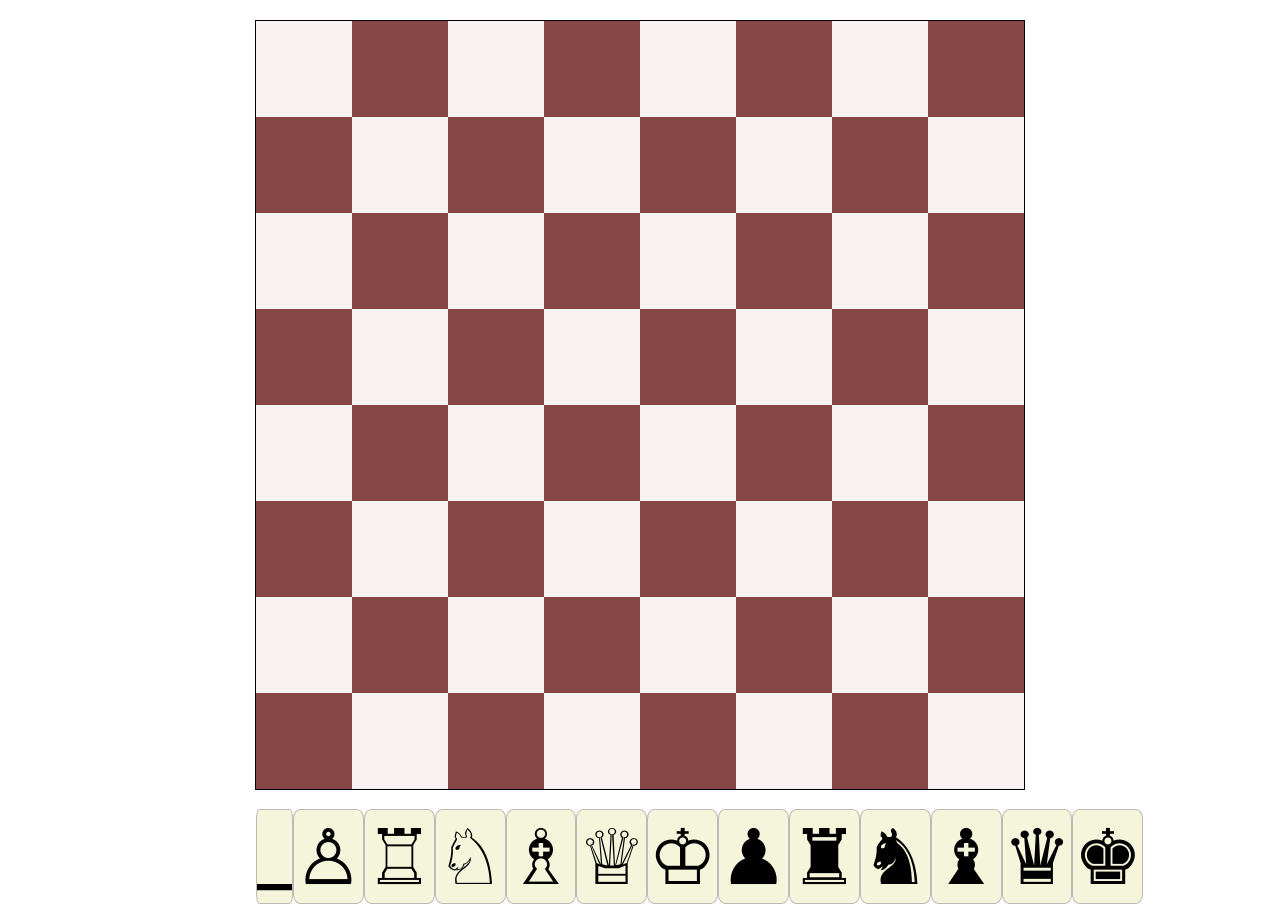
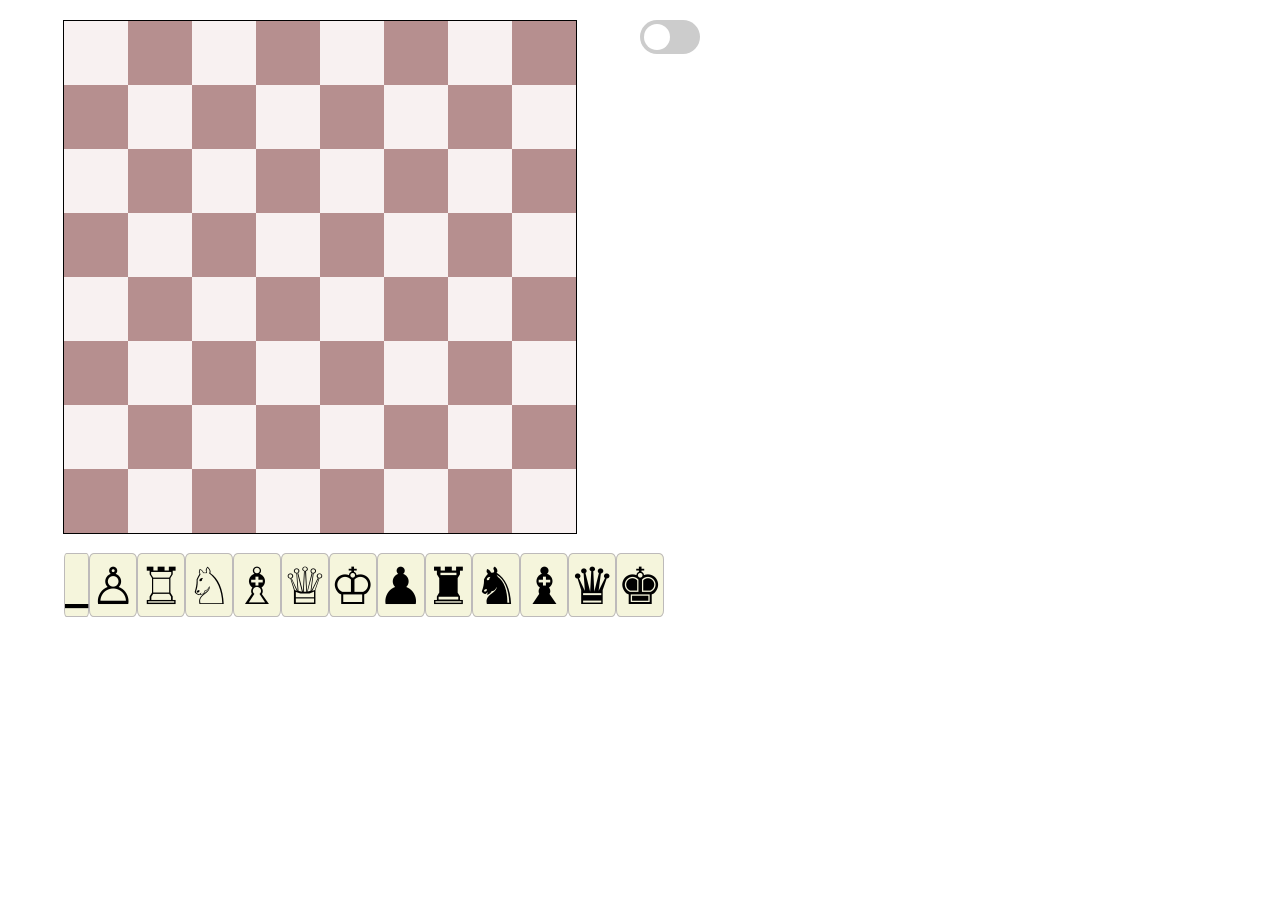
Before and after one commit to mherrerarendon/chess-board-setup, a React (Create React App) app: page / in a window 1280 px wide. After the commit the page ends 800 px from the top, so only its background shows below. Built offline with nearby package versions, Linux system fonts and the light colour scheme.

Commit message:
starting to add toggle component

```diff
--- a/src/App.js
+++ b/src/App.js
@@ -2,6 +2,7 @@ import { useState } from 'react'
 import './App.scss';
 import Board from './components/Board';
 import PieceSelection from './components/PieceSelection';
+import Toggle from './components/Toggle';
 
 function App() {
   const [selected_piece, set_piece] = useState("")
@@ -22,6 +23,7 @@ function App() {
 
   return (
     <div className="App">
+      <div className="main-container">
         <Board
           board_state={board_state}
           add_piece={add_piece}
@@ -31,6 +33,10 @@ function App() {
           handleChange={handleChange}
         />
       </div>
+      <div className="options-container">
+        <Toggle></Toggle>
+      </div>
+    </div>
   );
 }
 
--- a/src/App.scss
+++ b/src/App.scss
@@ -1,11 +1,14 @@
 :root {
-  --main-content-width: 60vw;
+  --main-content-width: 40vw;
   --piece-font-size: calc(var(--main-content-width) / 10);
+  --square-size: calc(var(--main-content-width) / 8);
 }
 
 .white-square, .dark-square {
   font-size: var(--piece-font-size);
   text-align: center;
+  min-height: var(--square-size);
+  max-height: var(--square-size);
 }
 
 .white-square {
@@ -13,7 +16,7 @@
 }
 
 .dark-square {
-  background-color: rgba(121, 48, 48, 0.892);
+  background-color: rgba(121, 48, 48, 0.541);
 }
 
 .board {
@@ -24,7 +27,6 @@
   height: var(--main-content-width);
   position: relative;
   margin: auto;
-  margin-top: 20px;
 }
 
 .piece-selection-container {
@@ -53,5 +55,81 @@
     }
   }
   font-size: var(--piece-font-size);
-  // font-size: 24pt;
 }
+
+.App {
+  display: flex;
+}
+
+.main-container {
+  margin-top: 20px;
+  flex: 1;
+}
+
+.options-container {
+  margin-top: 20px;
+  flex: 1;
+}
+
+/* The switch - the box around the slider */
+.switch {
+  position: relative;
+  display: inline-block;
+  width: 60px;
+  height: 34px;
+}
+
+/* Hide default HTML checkbox */
+.switch input {
+  opacity: 0;
+  width: 0;
+  height: 0;
+}
+
+/* The slider */
+.slider {
+  position: absolute;
+  cursor: pointer;
+  top: 0;
+  left: 0;
+  right: 0;
+  bottom: 0;
+  background-color: #ccc;
+  -webkit-transition: .4s;
+  transition: .4s;
+}
+
+.slider:before {
+  position: absolute;
+  content: "";
+  height: 26px;
+  width: 26px;
+  left: 4px;
+  bottom: 4px;
+  background-color: white;
+  -webkit-transition: .4s;
+  transition: .4s;
+}
+
+input:checked + .slider {
+  background-color: #2196F3;
+}
+
+input:focus + .slider {
+  box-shadow: 0 0 1px #2196F3;
+}
+
+input:checked + .slider:before {
+  -webkit-transform: translateX(26px);
+  -ms-transform: translateX(26px);
+  transform: translateX(26px);
+}
+
+/* Rounded sliders */
+.slider.round {
+  border-radius: 34px;
+}
+
+.slider.round:before {
+  border-radius: 50%;
+}
--- /dev/null
+++ b/src/components/Toggle.js
@@ -0,0 +1,13 @@
+import React from 'react'
+
+const Toggle = () => {
+    return (
+        <label class="switch">
+            <input type="checkbox"/>
+            <span class="slider round"></span>
+            test
+        </label>
+    )
+}
+
+export default Toggle
```
Lines whose indentation alone changed are shown as unchanged.
